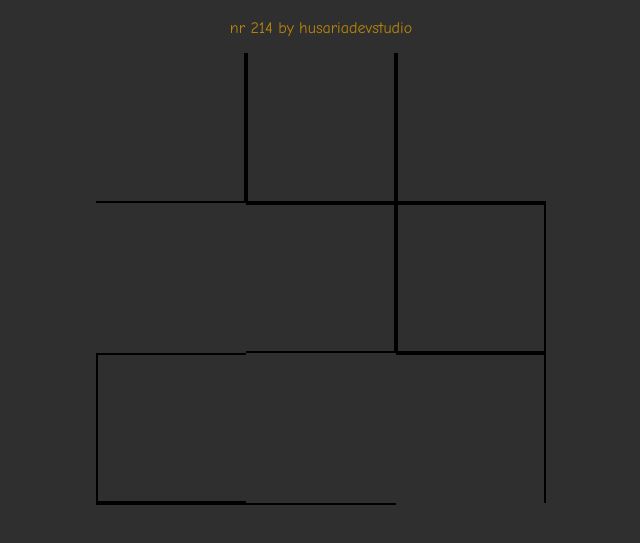
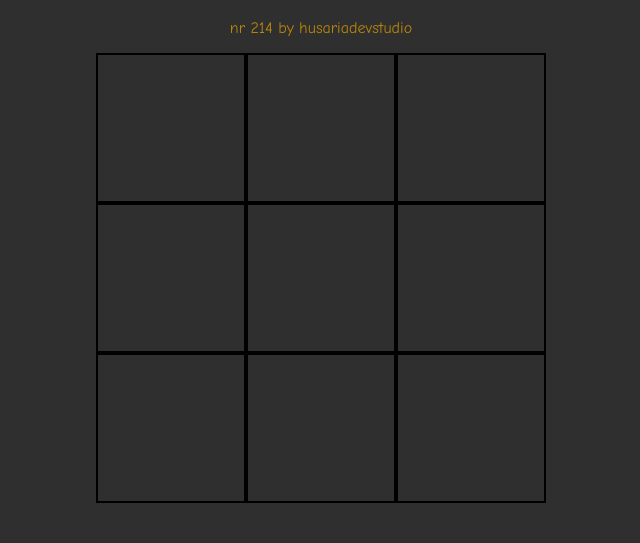
Before and after one commit to MrozonEldo/js_games_testwebsite, a plain HTML site: page tictactoe/index.html in a window 1280 px wide. Shown: the part 61-604 px from the top of the page, without its empty margins (319-959 px from the left). Drawn offline with Linux system fonts and the light colour scheme.

Commit message:
lekutka poprawa responsywnosci test

```diff
--- a/tictactoe/index.html
+++ b/tictactoe/index.html
@@ -17,13 +17,9 @@
             <div id="b01" class="blok"></div>
             <div id="b02" class="blok"></div>
 
-            <div style="clear:both"></div>
-
             <div id="b10" class="blok"></div>
             <div id="b11" class="blok"></div>
             <div id="b12" class="blok"></div>
-
-            <div style="clear:both"></div>
 
             <div id="b20" class="blok"></div>
             <div id="b21" class="blok"></div>
--- a/tictactoe/styl.css
+++ b/tictactoe/styl.css
@@ -21,6 +21,7 @@ body{
 .blok{
     cursor:pointer;
     font-size:500%;
+    border:2.5px solid black;
 }
 #b00{
     border-right: 2.5px solid black;
```
